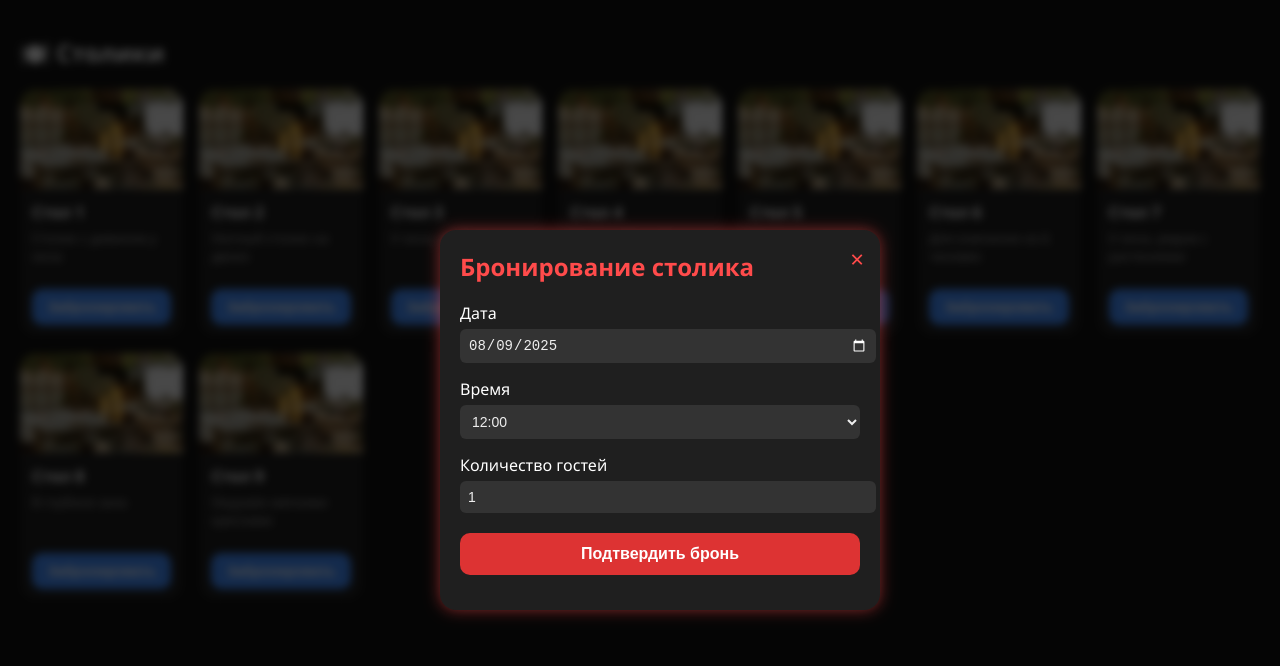
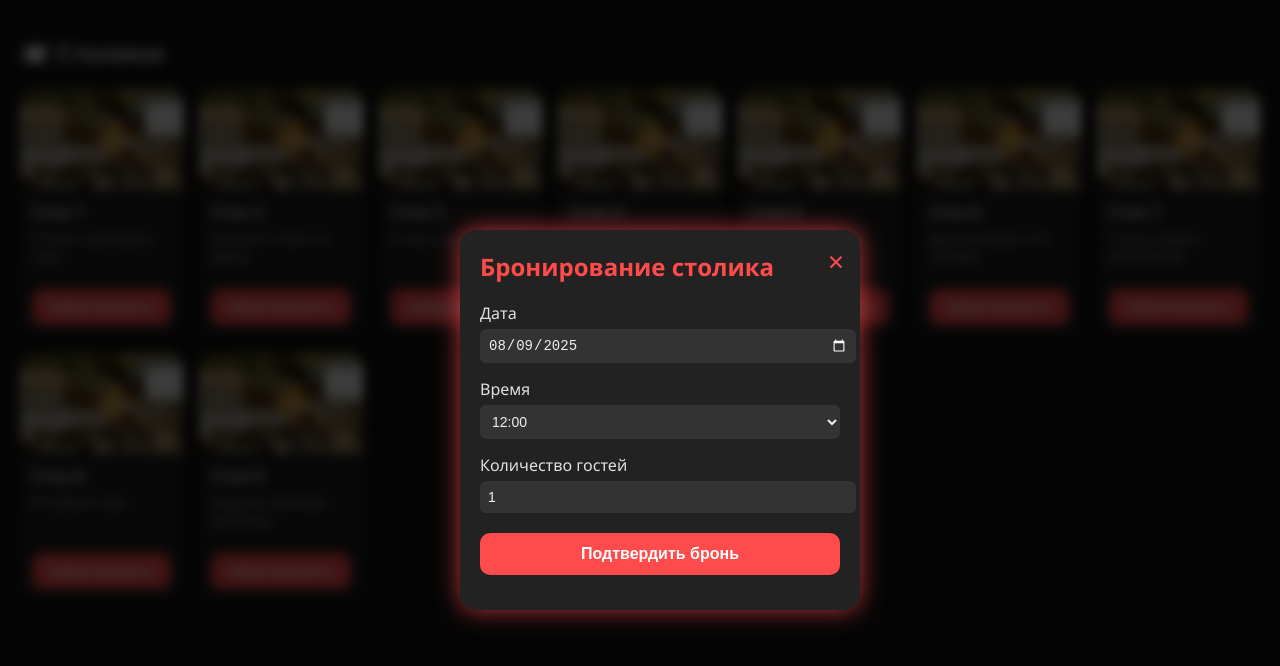
Before and after one commit to dorian775586/gitrepo, a website built with Vite: page index.html in a window 1280 px wide. Built offline with nearby package versions, Linux system fonts and the light colour scheme; a script that the page names is missing.

Commit message:
Изменён цвет, размер модального окна и исправлено поведение открытия модалки

```diff
--- a/index.html
+++ b/index.html
@@ -15,7 +15,7 @@
         padding: 20px;
         font-family: "Segoe UI", sans-serif;
         background-color: var(--tg-theme-bg-color, #121212);
-        color: var(--tg-theme-text-color, #ffffff);
+        color: var(--tg-theme-text-color, #e0e0e0);
       }
 
       h1 {
@@ -34,10 +34,15 @@
         background-color: var(--tg-theme-secondary-bg-color, #1f1f1f);
         border-radius: 16px;
         overflow: hidden;
-        box-shadow: 0 4px 10px rgba(0, 0, 0, 0.3);
+        box-shadow: 0 4px 10px rgba(0, 0, 0, 0.5);
         display: flex;
         flex-direction: column;
         justify-content: space-between;
+        transition: box-shadow 0.3s ease;
+      }
+
+      .card:hover {
+        box-shadow: 0 8px 20px rgba(255, 75, 75, 0.6);
       }
 
       .card img {
@@ -58,14 +63,14 @@
 
       .card p {
         font-size: 13px;
-        color: var(--tg-theme-hint-color, #aaaaaa);
+        color: var(--tg-theme-hint-color, #bbbbbb);
         margin: 0 0 12px 0;
       }
 
       .card button {
         margin: 0 12px 12px;
         height: 36px;
-        background-color: #438eff;
+        background-color: #ff4b4b;
         color: white;
         border: none;
         border-radius: 10px;
@@ -76,7 +81,7 @@
       }
 
       .card button:hover {
-        background-color: #2e74d1;
+        background-color: #d13636;
       }
 
       /* Модальное окно бронирования */
@@ -88,8 +93,8 @@
         top: 0;
         width: 100vw;
         height: 100vh;
-        background-color: rgba(0, 0, 0, 0.7);
-        backdrop-filter: blur(4px);
+        background-color: rgba(0, 0, 0, 0.75);
+        backdrop-filter: blur(6px);
         display: flex;
         justify-content: center;
         align-items: center;
@@ -97,12 +102,12 @@
       }
 
       #booking-form {
-        background-color: var(--tg-theme-secondary-bg-color, #1f1f1f);
+        background-color: var(--tg-theme-secondary-bg-color, #222222);
         border-radius: 16px;
         padding: 20px;
-        max-width: 400px;
+        max-width: 360px;
         width: 100%;
-        box-shadow: 0 0 15px rgba(255, 75, 75, 0.5);
+        box-shadow: 0 0 25px rgba(255, 75, 75, 0.7);
         position: relative;
       }
 
@@ -130,7 +135,7 @@
       #booking-form button {
         margin-top: 20px;
         padding: 12px;
-        background: #d33;
+        background: #ff4b4b;
         color: white;
         font-weight: bold;
         border: none;
@@ -138,6 +143,11 @@
         cursor: pointer;
         font-size: 16px;
         width: 100%;
+        transition: background 0.3s ease;
+      }
+
+      #booking-form button:hover:not(:disabled) {
+        background: #d13636;
       }
 
       #booking-form button:disabled {
@@ -156,10 +166,15 @@
         position: absolute;
         top: 12px;
         right: 16px;
-        font-size: 24px;
+        font-size: 28px;
         color: #ff4b4b;
         cursor: pointer;
         user-select: none;
+        transition: color 0.3s ease;
+      }
+
+      #closeBookingForm:hover {
+        color: #d13636;
       }
     </style>
   </head>
```
